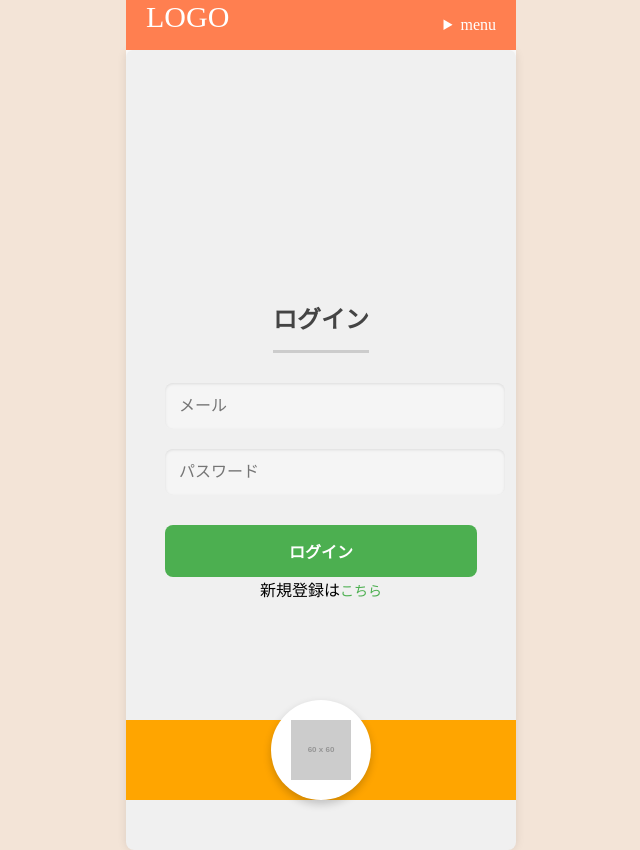
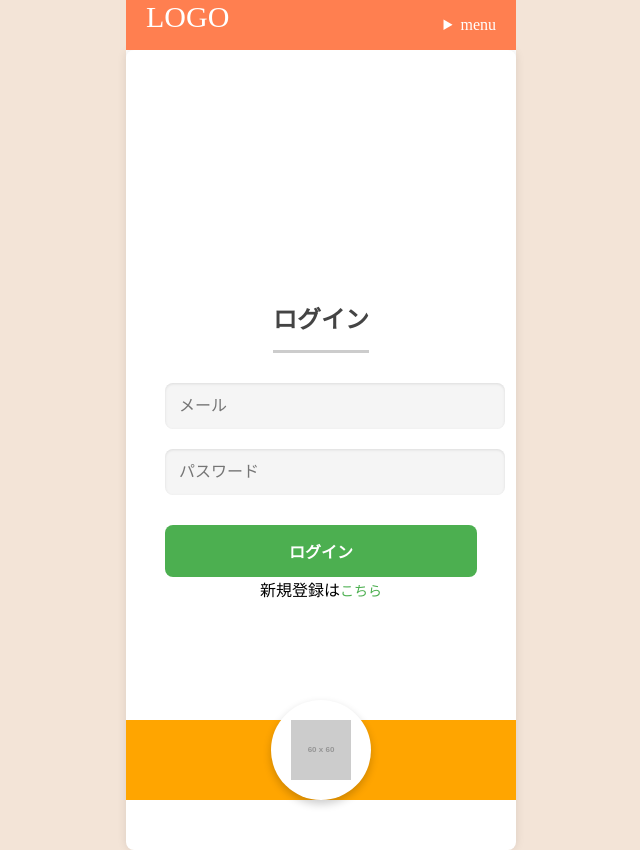
Before and after one commit to mitsui6969/tabekiri-app, a React (Vite) app: page /login in a window 1280 px wide. Shown: the whole page, without its empty margins (319-959 px from the left). Built offline with nearby package versions, Linux system fonts and the light colour scheme.

Commit message:
ログイン画面背景変更

```diff
--- a/src/styles/login.css
+++ b/src/styles/login.css
@@ -4,16 +4,18 @@
     flex-direction: column;
     align-items: center;
     justify-content: center;
-    background-color: #f0f0f0;
+    background-color: #ffffff; /* 背景を白に変更 */
     border-radius: 8px;
     box-shadow: 0px 0px 10px rgba(0, 0, 0, 0.1);
 
     height: 100vh;
-    width: 100%
+    width: 100%;
 }
+
 form {
     width: 80%;
 }
+
 /* 入力フィールドのスタイル */
 .input {
     width: 100%;
```
